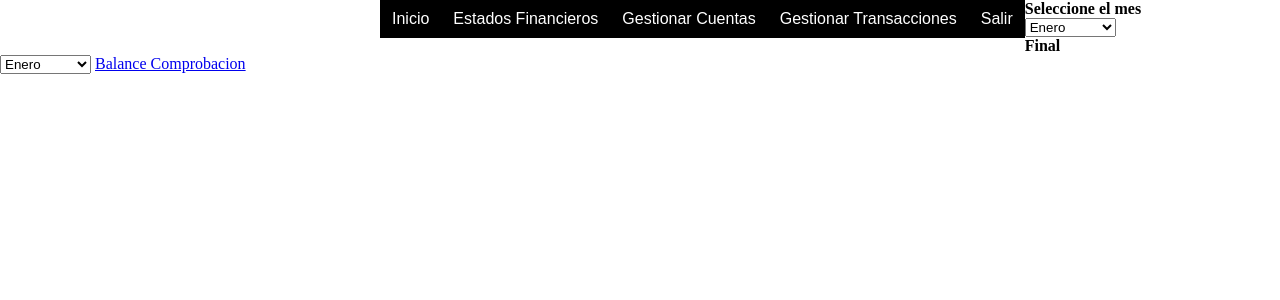
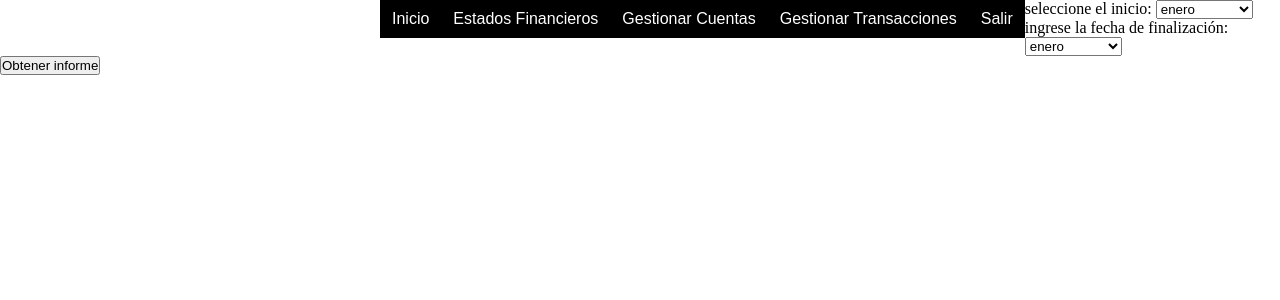
Before and after one commit to lol955714/SICproyecto, a Django app: a page that uses templates/base/base.html in a window 1280 px wide. Shown: the top 300 px of the page. Run offline with Django 3.2, Linux system fonts and the light colour scheme; the visitor is signed in with stand-in values (Sample User, id 1); parts of the project's set-up code (start-up, migrations or seed data) failed here and were passed over.

Commit message:
agregando salsa

```diff
--- /dev/null
+++ b/apps/informesContables/forms.py
@@ -0,0 +1,19 @@
+from django import forms
+fechas=[
+		(1,'enero'),
+		(2,'febrero'),
+		(3,'marzo'),
+		(4,'abril'),
+		(5,'mayo'),
+		(6,'junio'),
+		(7,'julio'),
+		(8,'agosto'),
+		(9,'setiembre'),
+		(10,'octubre'),
+		(11,'nombiembre'),
+		(12,'diciembre'),
+		]
+
+class eleccion(forms.Form):
+	inicio=forms.ChoiceField(choices=fechas,required=True, label="seleccione el inicio")
+	final=forms.ChoiceField(choices=fechas,required=True,label="ingrese la fecha de finalización")
--- a/apps/informesContables/urls.py
+++ b/apps/informesContables/urls.py
@@ -3,10 +3,10 @@ from __future__ import absolute_import
 from django.conf.urls import url
 from apps.informesContables.views import *
 from django.contrib.auth.views import LogoutView
-app_name='estados'
+app_name='informes'
 urlpatterns=[
 url(r'^indexInformes/', indexin,name="indexinf"),
-url(r'^balancecomp/(?P<ini>\w+)+(?P<fin>\w+)', comprobacion,name="balCo"),
+url(r'^balancecomp/(?P<ini>\w+)/(?P<fin>\w+)', comprobacion,name="balCo"),
 url(r'^balancegener/', general,name="balG"),
 url(r'^cambiospatrimonio/', patrimonio,name="CambPa"),
 url(r'^estadresultados/', resultado,name="res"),
--- a/apps/informesContables/views.py
+++ b/apps/informesContables/views.py
@@ -1,11 +1,21 @@
 from django.shortcuts import render
-from django.http import HttpResponse
+from django.http import HttpResponse, HttpResponseRedirect
 from django.contrib.auth.decorators import login_required
 from apps.informesContables.models import *
+from apps.informesContables.forms import *
 
 @login_required
 def indexin(request):
-    return render(request, 'estadosF/indexEstado.html', {})
+    if request.method=='POST':
+        form=eleccion(request.POST)
+        if form.is_valid():
+            form_data=form.cleaned_data
+            direccion='/informes/balancecomp/'+str(form_data.get("inicio"))+("/")+str(form_data.get("final"))
+            print(direccion)
+            return HttpResponseRedirect(direccion)
+    else:
+        form=eleccion()
+    return render(request, 'estadosF/indexEstado.html', {'form':form})
 
 @login_required
 def comprobacion(request,ini,fin):
@@ -15,6 +25,7 @@ def comprobacion(request,ini,fin):
     debe = RegistroDebe.objects.all()
     contexto = {'transacciones': transaccion, 'cuentas': cuenta, 'habers': haber, 'debes': debe, }
     return render(request, 'estadosF/balComp.html', contexto)
+
 
 @login_required
 def general(request):
--- a/templates/base/base.html
+++ b/templates/base/base.html
@@ -2,7 +2,7 @@
 <!DOCTYPE html>
 <html>
 <head>
-	<title>{%block titulo%}Sistemas Contables 2019{%endblock titulo %}</title>
+	<title>Sistemas Contables 2019</title>
 	{%block CSS%}
 	<link rel="stylesheet" type="text/css" href="{% static "css/menu.css" %}">
 	<link rel="stylesheet" type="text/css" href="{% static "css.css" %}">
@@ -16,7 +16,7 @@
 <div id="header">
 			<ul class="nav">
 				<li><a href="{%  url "ingreso:logout"%}">Inicio</a></li>
-				<li><a href="{%  url "estados:indexinf"%}">Estados Financieros</a></li>
+				<li><a href="{%  url "informes:indexinf"%}">Estados Financieros</a></li>
 				<li><a href="{%  url "ingreso:logout"%}">Gestionar Cuentas</a></li>
 				<li><a href="{%  url "ingreso:logout"%}">Gestionar Transacciones</a></li>
 				<li><a href="{%  url "ingreso:logout"%}">Salir</a></li>
--- a/templates/estadosF/indexEstado.html
+++ b/templates/estadosF/indexEstado.html
@@ -1,37 +1,14 @@
 {%extends "base/base.html"%}
 {%block contenido%}
-	<h4>Seleccione el mes</h4>
-	<select name="categoria" id="inici" form="inicio">
-		<option value="1">Enero</option>
-		<option value="2">Febrero</option>
-		<option value="3">Marzo</option>
-		<option value="4">Abril</option>
-		<option value="5">Mayo</option>
-		<option value="6">Junio</option>
-		<option value="7">Julio</option>
-		<option value="8">Agosto</option>
-		<option value="9">Septiembre</option>
-		<option value="10">Octubre</option>
-		<option value="11">Noviembre</option>
-		<option value="12">Diciembre</option>
-	</select>
+	<form action="{% url "informes:indexinf"%}" method="POST">
+		{% csrf_token %}
+		{{form.as_p}}
+	<button type="submit" value="submit">Obtener informe</button>
+	</form>
 
-	<h4>Final</h4>
-	<select name="categoria2" id="fina" form="final">
-		<option value="1">Enero</option>
-		<option value="2">Febrero</option>
-		<option value="3">Marzo</option>
-		<option value="4">Abril</option>
-		<option value="5">Mayo</option>
-		<option value="6">Junio</option>
-		<option value="7">Julio</option>
-		<option value="8">Agosto</option>
-		<option value="9">Septiembre</option>
-		<option value="10">Octubre</option>
-		<option value="11">Noviembre</option>
-		<option value="12">Diciembre</option>
-	</select>
 
-	<a href="{% url 'estados:balCo' categoria categoria2 %}">Balance Comprobacion</a>
+
+
+
 
 {%endblock contenido%}
```
